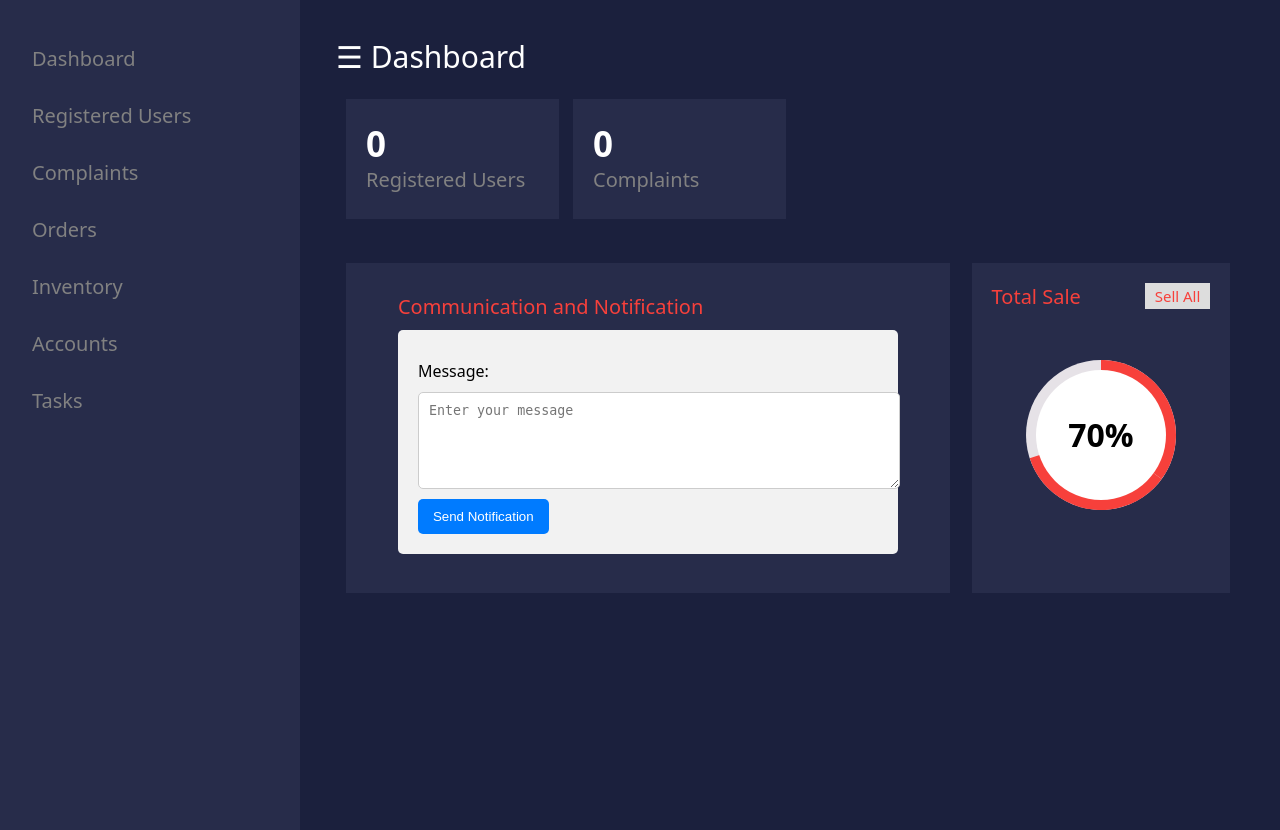
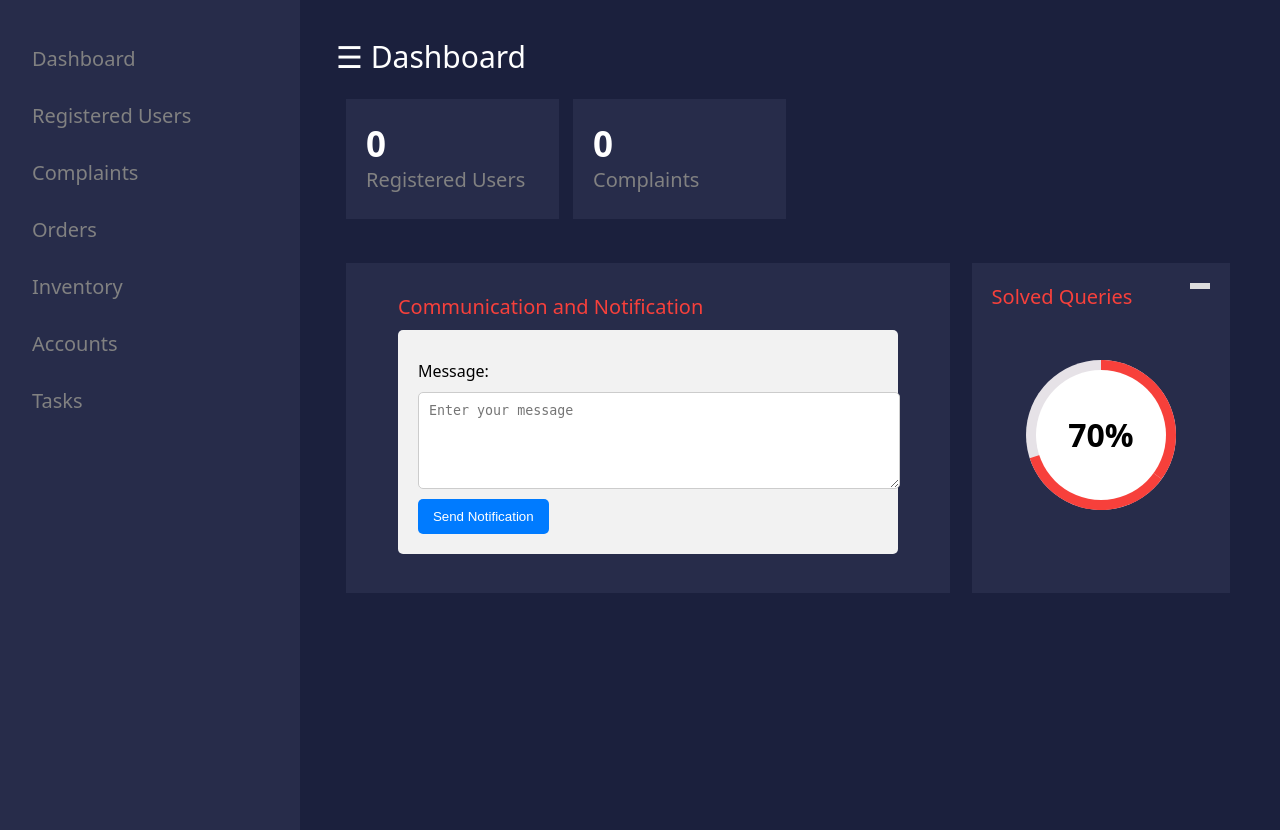
Before and after one commit to sudhir-takale/gramchaitanya-online-portal, a PHP site: page /admin_dashboard.php in a window 1280 px wide. Run offline with PHP 8.4, Linux system fonts and the light colour scheme; the visitor is signed in with stand-in values (Sample User, id 1); data that the repository does not hold is empty.

Commit message:
admin dashbord style change

```diff
--- a/admin_dashboard.php
+++ b/admin_dashboard.php
@@ -210,7 +210,7 @@ if ($_SERVER['REQUEST_METHOD'] === 'POST') {
       <div class="col-div-4">
         <div class="box-4">
           <div class="content-box">
-            <p>Total Sale <span>Sell All</span></p>
+            <p>Solved Queries <span></span></p>
 
             <div class="circle-wrap">
               <div class="circle">
```
